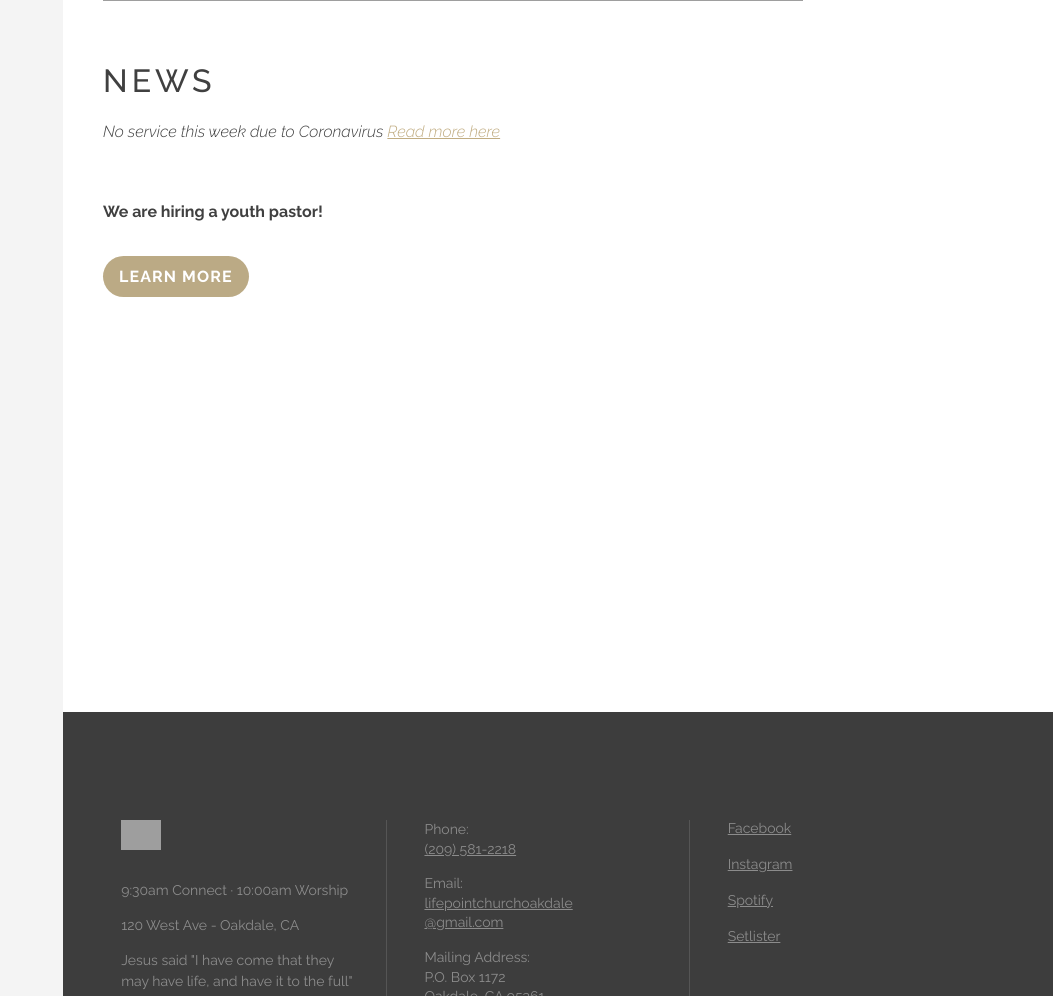
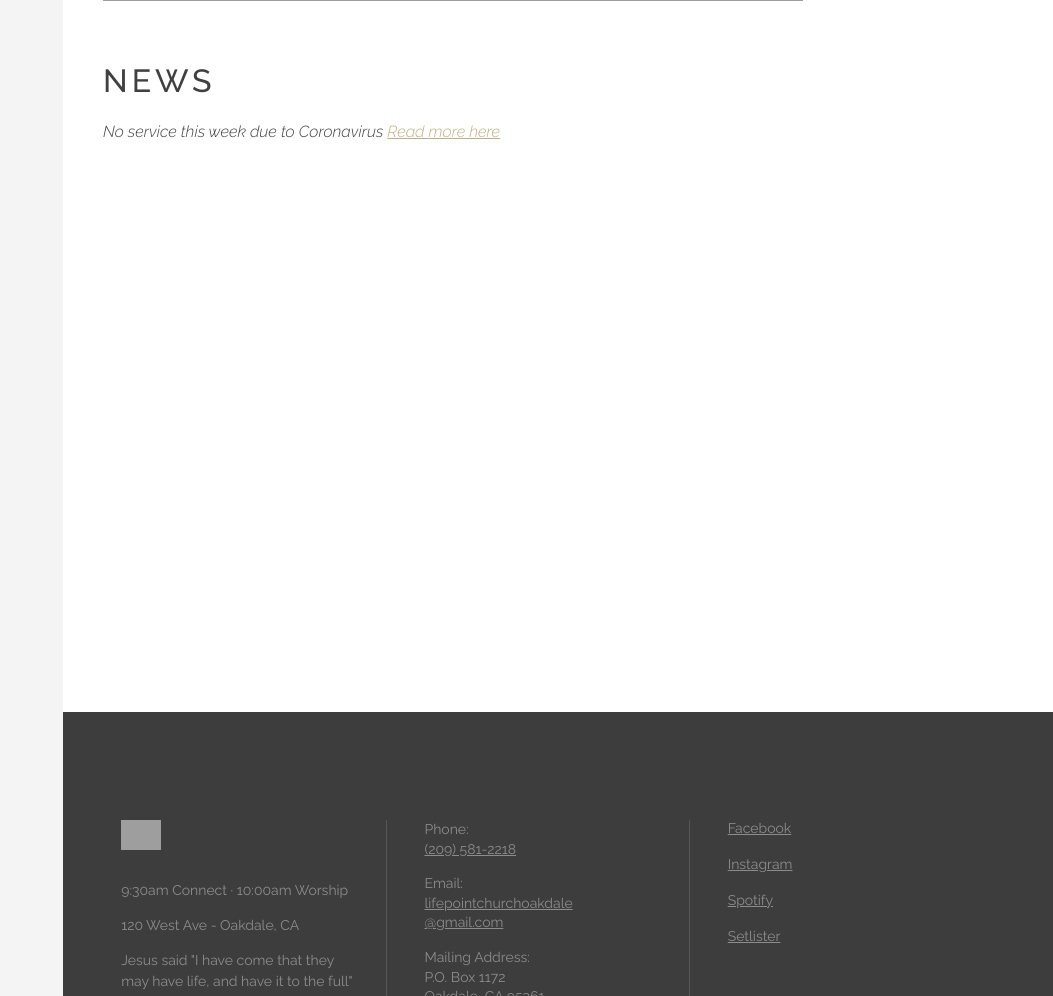
Before and after one commit to tybenz/lifepoint.github.io, a Jekyll site: the page built from index.md, in a window 1280 px wide. Shown: the part 1267-2263 px from the top of the page, without its empty margins (227-1280 px from the left). Built offline with Jekyll 4.4.1, drawn with Linux system fonts in a browser that asks for light colours; some web fonts are replaced; our own code applies the rules of GitHub Pages for plain Markdown files; grey boxes are pictures that could not be loaded.

Commit message:
Updated easter

```diff
--- a/index.md
+++ b/index.md
@@ -16,7 +16,7 @@ published: true
 
 <div style="max-width: 700px; max-height:393.75px">
   <div style="max-width: 700px;height: 0;padding-bottom: 56.25%; position: relative;">
-    <iframe style="position: absolute; top:0; left: 0;width: 100%; height: 100%" src="https://www.youtube.com/embed/O9oZa_mWahQ?vc3=1&v=1" frameborder="0" allow="accelerometer; autoplay; encrypted-media; gyroscope; picture-in-picture" allowfullscreen></iframe>
+    <iframe style="position: absolute; top:0; left: 0;width: 100%; height: 100%" src="https://www.youtube.com/embed/F0dQuJWKxDc?vc3=1&v=1" frameborder="0" allow="accelerometer; autoplay; encrypted-media; gyroscope; picture-in-picture" allowfullscreen></iframe>
   </div>
 </div>
 
@@ -25,8 +25,6 @@ published: true
 # News
 
 *No service this week due to Coronavirus <a href="/covid-19">Read more here</a>*
-
-<br>
 
 <!--
 **Family Camp is Coming**
@@ -43,7 +41,3 @@ Men's: Tuesdays @ 7:00pm
 
 Women's: Wednesdays @ 9:00am & Wednesdays @ 6:30pm
 -->
-
-**We are hiring a youth pastor!**
-
-<a href="/youth-pastor" class="register-btn">LEARN MORE</a>
```
